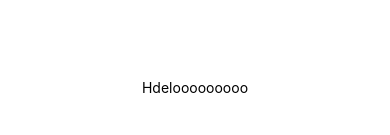
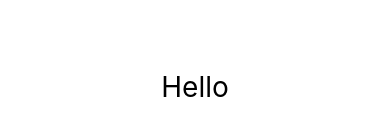
Before and after one commit to shining-sakaeru/NomadWeather, a React Native app: screen / in a window 390 px wide. Shown: the part 335-470 px from the top of the page. Built offline with nearby package versions, Linux system fonts and the light colour scheme.

Commit message:
#2.1 The Rules of Native (12:57)

```diff
--- a/App.js
+++ b/App.js
@@ -1,20 +1,24 @@
 import { StatusBar } from "expo-status-bar";
 import React from "react";
 import { StyleSheet, Text, View } from "react-native";
-
 export default function App() {
   return (
     <View style={styles.container}>
-      <Text>Hdelooooooooo</Text>
-      <StatusBar style="auto" />
+      <Text style={styles.text}>Hello</Text>
+      <StatusBar style="dark" />
     </View>
   );
 }
+
 const styles = StyleSheet.create({
   container: {
     flex: 1,
-    backgroundColor: "#fff",
+    backgroundColor: "white",
     alignItems: "center",
     justifyContent: "center",
   },
+  text: {
+    fontSize: 28,
+    color: "black",
+  },
 });
```
